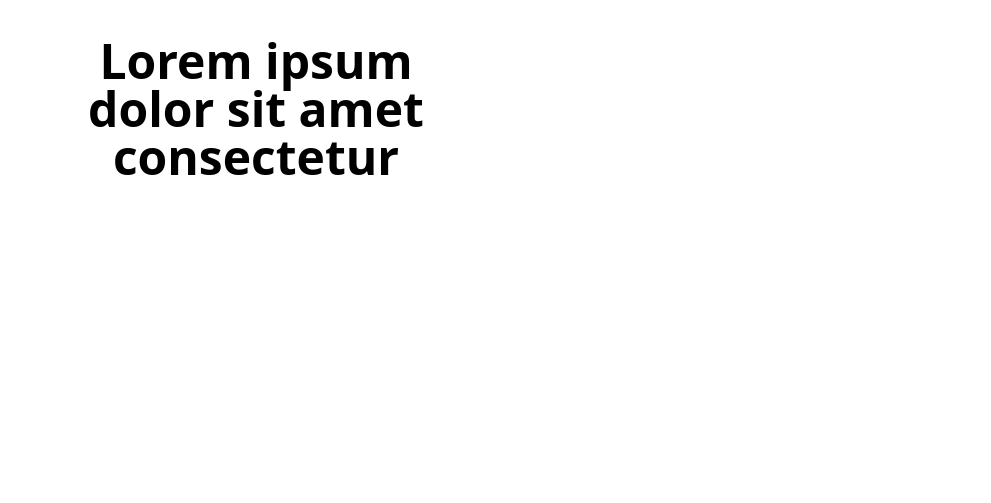
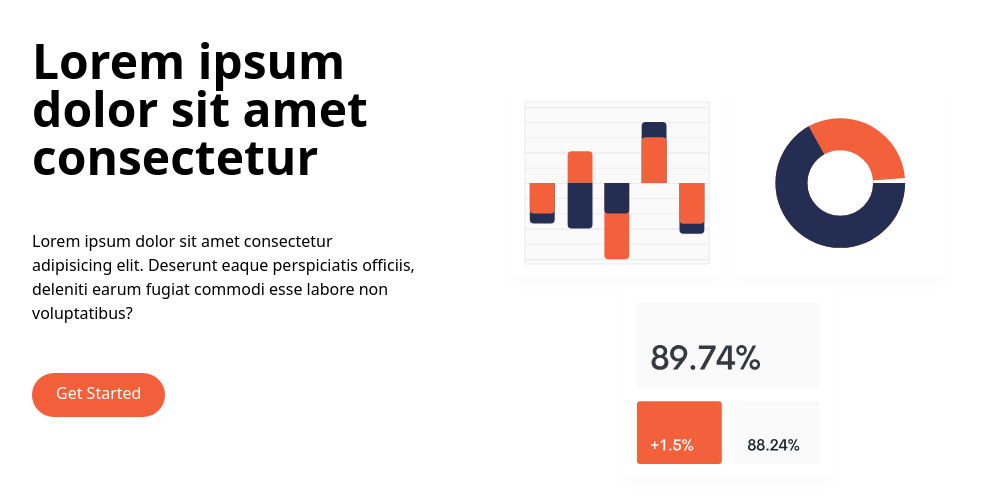
Before and after one commit to pramithDev/Tailwind-landing-page, a website: page index.html in a window 1280 px wide. Shown: the part 95-598 px from the top of the page, without its empty margins (144-1135 px from the left). Drawn offline with Linux system fonts and the light colour scheme.

Commit message:
Tailwind changes added..

```diff
--- a/index.html
+++ b/index.html
@@ -37,9 +37,21 @@
   <section id="hero">
     <div class="container flex flex-col-reverse md:flex-row items-center px-6 mx-auto mt-10 space-y-0 md:space-y-0">
       <div class="flex flex-col mb-32 space-y-12 md:w-1/2">
-        <h1 class="max-w-md text-4xl font-bold text-center md:text-5xl md:textleft">
+        <h1 class="max-w-md text-4xl font-bold text-center md:text-5xl md:text-left">
           Lorem ipsum dolor sit amet consectetur
         </h1>
+        <p class="max-w-sm text-center text-dark md:text-left">
+          Lorem ipsum dolor sit amet consectetur adipisicing elit. Deserunt eaque perspiciatis officiis, deleniti earum
+          fugiat commodi esse labore non voluptatibus?
+        </p>
+        <div class="flex justify-center md:justify-start">
+          <a href="#" class="p-3 px-6 pt-2 text-white bg-brightRed rounded-full baseline hover:bg-red">
+            Get Started
+          </a>
+        </div>
+      </div>
+      <div class="md:w-1/2">
+        <img src="img/illustration-intro.svg" alt="Intro" />
       </div>
     </div>
   </section>
```
Also changed, not shown: css/main.css.
